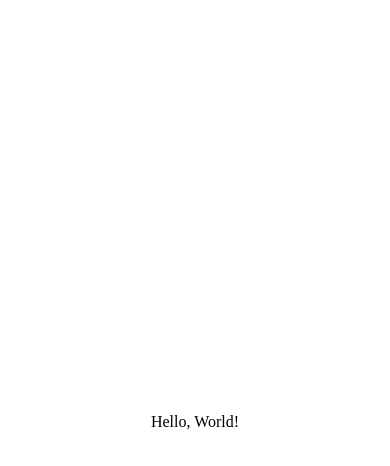
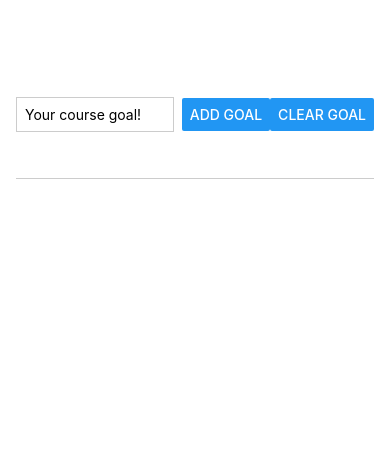
Before and after one commit to Mimenza/RNCourse, a React Native app in the folder RNCourse/: screen / in a window 390 px wide. Shown: the top 466 px of the page. Built offline with nearby package versions, Linux system fonts and the light colour scheme.

Commit message:
FlatList

```diff
--- a/RNCourse/App.js
+++ b/RNCourse/App.js
@@ -1,19 +1,91 @@
-
-import { StyleSheet, Text, View } from 'react-native';
+import { useState } from "react";
+import {
+  StyleSheet,
+  Text,
+  View,
+  Button,
+  TextInput,
+  ScrollView,
+  FlatList,
+} from "react-native";
 
 export default function App() {
+  const [enteredGoalText, setEnteredGoalText] = useState("");
+  const [courseGoals, setCourseGoals] = useState([]);
+
+  function goalInputHandler(enteredText) {
+    setEnteredGoalText(enteredText);
+  }
+
+  function addGoalHandler() {
+    setCourseGoals((currentCourseGoals) => [
+      ...currentCourseGoals,
+      {text:enteredGoalText, key: courseGoals.length},
+    ]);
+  }
+
+  function clearGoalHandler() {
+    setCourseGoals([]);
+  }
   return (
-    <View style={styles.container}>
-      Hello, World!
+    <View style={styles.appContainer}>
+      <View style={styles.inputContainer}>
+        <TextInput
+          style={styles.textInput}
+          placeholder="Your course goal!"
+          onChangeText={goalInputHandler}
+        />
+        <Button title="Add Goal" onPress={addGoalHandler} />
+        <Button title="Clear Goal" onPress={clearGoalHandler} />
+      </View>
+      <View style={styles.goalsContainer}>
+        <FlatList
+          data={courseGoals}
+          renderItem={(itemData) => {
+            return (
+              <View style={styles.goalItem}>
+                <Text style={styles.goalText}>{itemData.item.text}</Text>
+              </View>
+            );
+          }}
+        />
+      </View>
     </View>
   );
 }
 
 const styles = StyleSheet.create({
-  container: {
+  appContainer: {
+    paddingTop: 50,
+    paddingHorizontal: 16,
     flex: 1,
-    backgroundColor: '#fff',
-    alignItems: 'center',
-    justifyContent: 'center',
+  },
+  inputContainer: {
+    flex: 1,
+    flexDirection: "row",
+    justifyContent: "space-between",
+    alignItems: "center",
+    marginBottom: 24,
+    borderBottomWidth: 1,
+    borderBottomColor: "#cccccc",
+  },
+  textInput: {
+    borderWidth: 1,
+    borderColor: "#cccccc",
+    width: "50%",
+    marginRight: 8,
+    padding: 8,
+  },
+  goalsContainer: {
+    flex: 5,
+  },
+  goalItem: {
+    margin: 8,
+    padding: 8,
+    borderRadius: 6,
+    backgroundColor: "#5e0acc",
+  },
+  goalText: {
+    color: "white",
   },
 });
```
Also changed, not shown: RNCourse/package.json (+4 -4 lines).
